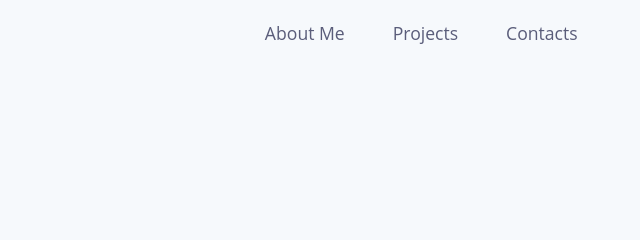
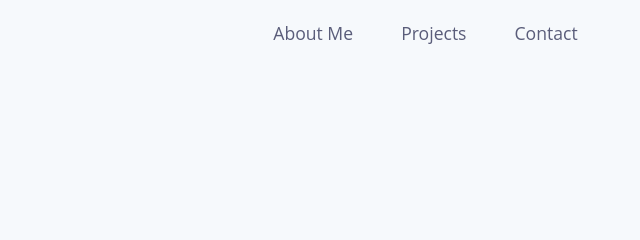
Before and after one commit to oshbhat/oshbhat.github.io, a plain HTML site: page index.html in a window 1280 px wide. Shown: the top 240 px of the page, 640-1280 px from the left. Drawn offline with Linux system fonts and the light colour scheme.

Commit message:
fixed Contact tab in index.html, nothing added to css

```diff
--- a/index.html
+++ b/index.html
@@ -14,7 +14,7 @@
   <body>
     <div class="TABS">
         <ul class="navigation" role="navigation">
-          <li class="pull-right"><a href="#contact">Contacts</a></li>
+          <li class="pull-right"><a href="#contact">Contact</a></li>
           <li class="pull-right"><a href="#projects">Projects</a></li>
           <li class="pull-right"><a href="#aboutMe">About Me</a></li>
         </ul>
```
